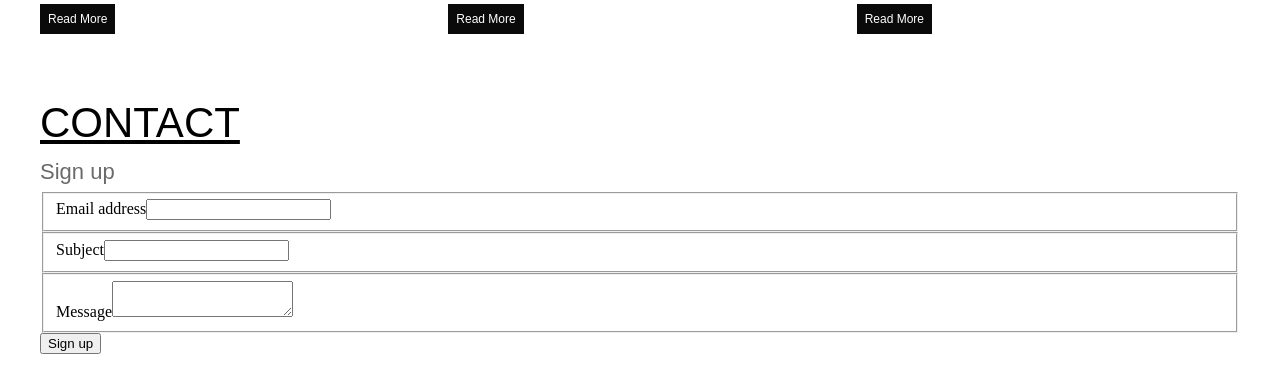
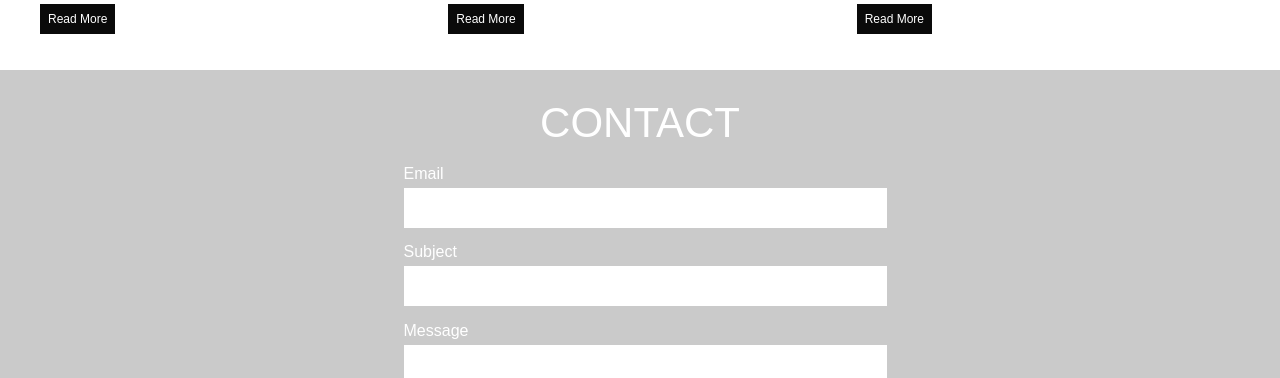
Before and after one commit to MeganJBlevins/midwestern-text, a Next.js app in the folder midwestern-app/: page / in a window 1280 px wide. Shown: the part 422-800 px from the top of the page. Built offline with nearby package versions, Linux system fonts and the light colour scheme.

Commit message:
added some styles to the contact form and started a test component

```diff
--- a/midwestern-app/components/form/form.js
+++ b/midwestern-app/components/form/form.js
@@ -95,28 +95,25 @@ class Form extends Component {
   render () {
     return (
       <form className="contact-form">
-        <h2>Sign up</h2>
         <fieldset className={this.state.emailError ? 'error' : ''}>
-          <label htmlFor="email">Email address</label>
+          <label htmlFor="email">Email <span>Must use a valid email.</span></label>
           <input type="email" className="form-control" name="email"
             value={this.state.email}
             onChange={this.handleUserInput}  />
         </fieldset>
         <fieldset className={this.state.subjectError ? 'error' : ''}>
-          <label htmlFor="subject">Subject</label>
-          <p className={"error--text " + (this.state.subjectError ? 'show' : 'hidden')}>Please enter a subject</p>
+          <label htmlFor="subject">Subject <span>Must use a valid email.</span></label>
           <input type="subject" className="form-control" name="subject"
             value={this.state.subject}
             onChange={this.handleUserInput}  />
         </fieldset>
         <fieldset className={this.state.messageError ? 'error' : ''}>
-          <label htmlFor="message">Message</label>
-          <p className={"error--text " + (this.state.messageError ? 'show' : 'hidden')}>Please enter a message</p>
-          <textarea type="message" className="form-control" name="message"
+          <label htmlFor="message">Message <span>Must use a valid email.</span></label>
+          <textarea rows="10" type="message" className="form-control" name="message"
             value={this.state.message}
             onChange={this.handleUserInput}  />
         </fieldset>
-        <button className="btn btn-primary" onClick={this.handleSubmit}>Sign up</button>
+        <button className="button" onClick={this.handleSubmit}>Sign up</button>
       </form>
     )
   }
--- /dev/null
+++ b/midwestern-app/components/test.js
@@ -0,0 +1,11 @@
+export default function Test() {
+  return (
+    <section className="test">
+      <div className="container">
+        <h1>Heading One</h1>
+        <p>Remove the duplicates in 2 javascript objects and output the list of distinct names in an aunordered list when this <a>link is clicked</a>. If the operation has been completed already notify the user that this has already been done.</p>
+
+      </div>
+    </section>
+  )
+}
--- a/midwestern-app/pages/index.js
+++ b/midwestern-app/pages/index.js
@@ -2,7 +2,7 @@ import Head from 'next/head'
 import ArticleList from '../components/articleList'
 import Articles from '../articles.json'
 import Contact from '../components/contact'
-
+import Test from '../components/test'
 
 export default function Home({articles}) {
   return (
@@ -14,6 +14,7 @@ export default function Home({articles}) {
      <ArticleList
       articles={Articles}/>
       <Contact />
+      <Test />
     </div>
   )
 }
--- a/midwestern-app/styles/scss/_variables.scss
+++ b/midwestern-app/styles/scss/_variables.scss
@@ -1,6 +1,7 @@
 $black: #0a0a0a;
 $white: #fff;
 $gray: #6a6a6a;
+$lgray: #cacaca;
 
 // breakpoints
 $small: 501px;
--- /dev/null
+++ b/midwestern-app/styles/scss/components/contact.scss
@@ -0,0 +1,8 @@
+.contact {
+  background-color: $lgray;
+  text-align: center;
+  h1 {
+    color: $white;
+    text-decoration: none;
+  }
+}
--- a/midwestern-app/styles/scss/components/form.scss
+++ b/midwestern-app/styles/scss/components/form.scss
@@ -1,6 +1,33 @@
 fieldset {
+  border: none;
+  text-align: left;
   &.error {
-    background-color: red;
+    > label span {
+      display: block;
+      text-align: right;
+      color: red;
+    }
+  }
+  label {
+    color: $white;
+    display: block;
+    margin-bottom: 5px;
+    font-family: $sans;
+    position: relative;
+    span {
+      display: none;
+      text-align: right;
+      color: red;
+      right: -12px;
+      position: absolute;
+      top: 0;
+    }
+  }
+  input, textarea {
+    border: none;
+    padding: 10px 5px;
+    width: 100%;
+    line-height: 20px;
   }
 }
 .error--text {
@@ -8,3 +35,21 @@ fieldset {
     display: none;
   }
 }
+form {
+  max-width: $small;
+  margin: 0 auto;
+  text-align: left;
+  .button {
+    margin-left: 14px;
+    margin-top: 5px;
+    border: none;
+  }
+}
+.error {
+  label {
+    span {
+      display: inline-block;
+      color: red;
+    }
+  }
+}
--- a/midwestern-app/styles/scss/components/index.scss
+++ b/midwestern-app/styles/scss/components/index.scss
@@ -1,4 +1,5 @@
 @import 'articles';
 @import 'header';
 @import 'buttons';
-@import 'form'
+@import 'form';
+@import 'contact'
```
